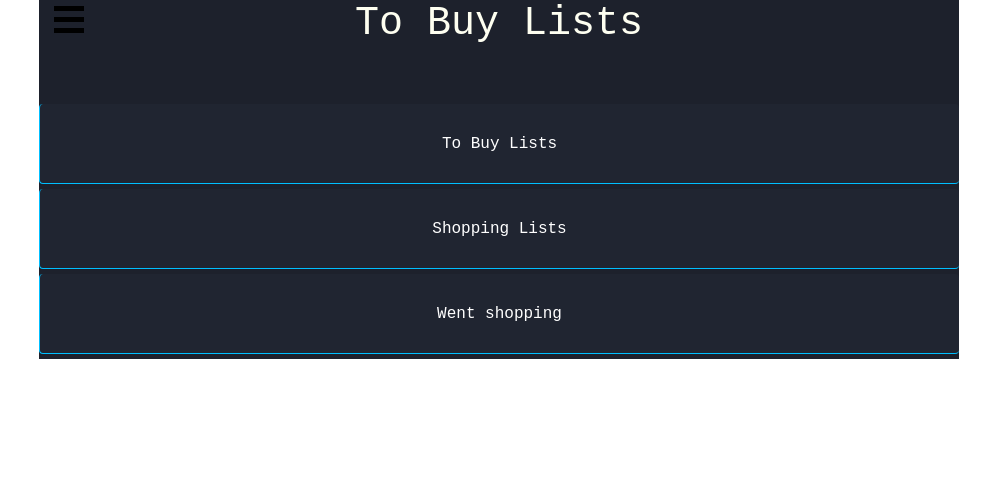
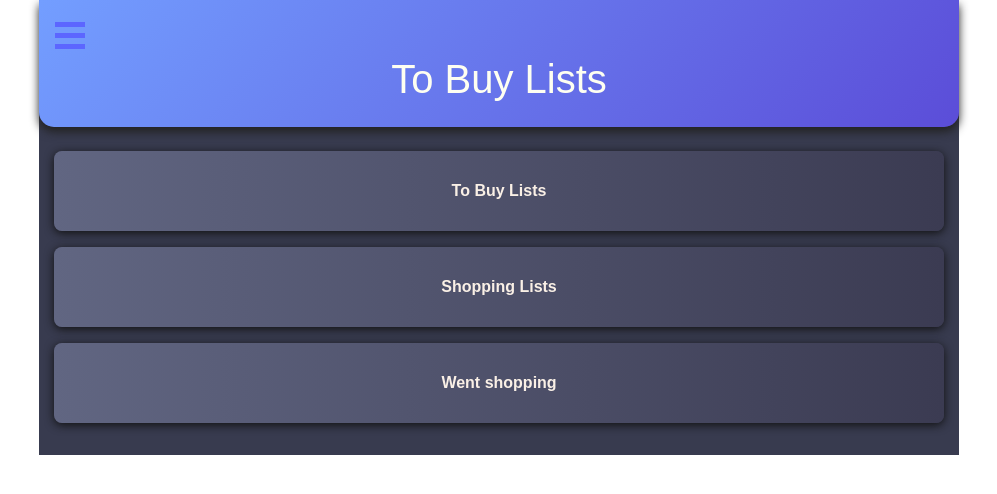
Before and after one commit to PaulDreyer09/to-buy-list, a React (Create React App) app: page / in a window 1280 px wide. Shown: the top 494 px of the page, without its empty margins (141-1138 px from the left). Built offline with nearby package versions, Linux system fonts and the light colour scheme.

Commit message:
Added styles and changed how lists are used by adding keys

```diff
--- a/src/App.js
+++ b/src/App.js
@@ -14,10 +14,10 @@ function App() {
   const [title, setTitle] = useState('To Buy Lists')
   //List items for ToBuyListPage TEST use before adding database
   const [toBuyLists, setToBuyLists] = useState(
-    [{name: 'Groceries', items: [{name:'Apples', quantity: 2}, {name:'Bananas', quantity: 2}]},
-                {name: 'Cloths', items: [{name:'Steel Point Boots', quantity: 1}, {name:'Cargo Shorts', quantity: 2}]},
-                {name: 'Tools', items: [{name:'Makita Cordless SDS Drill', quantity: 1}, {name:'10mm SDS Drill bit', quantity: 2}]},
-                {name: 'Games', items: [{name:'Age of Empires IV', quantity: 2}, {name:'Starcraft Remastered HD', quantity: 2}]}]
+    [{id: 'l0', name: 'Groceries', items: [{id: 1, name:'Apples', quantity: 2}, {id: 2, name:'Bananas', quantity: 2}]},
+                {id: 'l2', name: 'Cloths', items: [{id: 3, name:'Steel Point Boots', quantity: 1}, {id: 4, name:'Cargo Shorts', quantity: 2}]},
+                {id: 'l3', name: 'Tools', items: [{id: 5, name:'Makita Cordless SDS Drill', quantity: 1}, {id: 6, name:'10mm SDS Drill bit', quantity: 2}]},
+                {id: 'l4', name: 'Games', items: [{id: 7, name:'Age of Empires IV', quantity: 2}, {id: 8, name:'Starcraft Remastered HD', quantity: 2}]}]
 
   );
 
--- a/src/Components/AppHeader.js
+++ b/src/Components/AppHeader.js
@@ -5,14 +5,12 @@ import { Col, Row } from 'react-bootstrap';
 
 function AppHeader(props){
     return (
-        <div fluid className="AppHeader container container-fluid">
-            <div className='row'>
-                <div className='col-2'>
-                    <span><DropDownMenuButton/></span>
-                </div>
-                <div className='col-8'>
-                    <h1>{props.title}</h1>
-                </div>
+        <div fluid className="AppHeader container">
+            <div>
+                <span><DropDownMenuButton/></span>
+            </div>
+            <div>
+                <h1>{props.title}</h1>
             </div>
         </div>
   );
--- a/src/Components/ListItem.js
+++ b/src/Components/ListItem.js
@@ -0,0 +1,6 @@
+const ListItem = (props) =>
+    <div className='ListItem'>
+        <span>{props.listItem.name}</span>
+    </div>
+
+export default ListItem;
--- a/src/Components/MainMenuButtons.js
+++ b/src/Components/MainMenuButtons.js
@@ -6,15 +6,9 @@ import { Col, Row } from 'react-bootstrap';
 function MainMenuButtons(props){
     return (
     <div className='MainMenuButtons container container-fluid'>
-        <div className='row'>
-            <button onClick={props.handleTBLMainMenuButton} className='btn btn-block' >To Buy Lists</button>
-        </div>
-        <div className='row'>
-          <button className='btn btn-block' >Shopping Lists</button>
-        </div>
-        <div className='row'>
-          <button className='btn btn-block' >Went shopping</button>
-        </div>
+        <a onClick={props.handleTBLMainMenuButton} className='btn-block mainMenuButton' >To Buy Lists</a>
+        <a className='btn-block mainMenuButton' >Shopping Lists</a>
+        <a className='btn-block mainMenuButton' >Went shopping</a>
     </div>);
 }
 
--- a/src/Components/ToBuyList.js
+++ b/src/Components/ToBuyList.js
@@ -1,7 +1,10 @@
+import ListItem from './ListItem';
+
 const ToBuyList = (props) =>
 <div className='ToBuyList container'>
     <h4>{props.name}</h4>
-    {props.listItems.map((listItem) => <div className='row'>{listItem.name}</div>)}
+
+    {props.listItems.map((listItem) => (<ListItem key={listItem.id.toString()} listItem={listItem}/>))}
 </div>
 
 
--- a/src/Components/ToBuyListsPage.js
+++ b/src/Components/ToBuyListsPage.js
@@ -1,10 +1,8 @@
 import ToBuyList from './ToBuyList'
-
-
 
 const ToBuyListsPage = (props) =>
     <div className='ToBuyListsPage'>
-        {props.lists.map((list) => (<ToBuyList name={list.name} listItems={list.items}></ToBuyList>))}
+        {props.lists.map((list) => (<ToBuyList key={list.id} name={list.name} listItems={list.items}></ToBuyList>))}
     </div>
 
 
--- a/src/index.css
+++ b/src/index.css
@@ -1,6 +1,6 @@
 body {
   margin: 0;
-  font-family: Andale Mono, monospace;
+  font-family: sans-serif;
   -webkit-font-smoothing: antialiased;
   -moz-osx-font-smoothing: grayscale;
 }
@@ -15,35 +15,88 @@ code {
   text-align: center;
   color:linen;
   max-width: 920px;
-  background-color: #1d212c;
+  background-color: #383B4F;
 }
 
 h1{
   color: rgb(254, 255, 241);
 }
 
+.AppHeader{
+
+  width: 100%;
+  margin: 0;
+  padding: 1em;
+  background-image: linear-gradient(130deg, #739EFF,  #5b4dd8);
+  border-bottom-left-radius: 15px;
+  border-bottom-right-radius: 15px;
+  text-align: center;
+  box-shadow: 0px 5px 10px #222;
+
+
+}
+
 .AppHeader .DropDownMenuButton .menuButtonBar {
   width: 30px;
   height: 5px;
   margin: 6px 0px;
-  background-color: black;
+  padding: 0;
+  background-color: rgb(92, 102, 255);
 }
 
 .MainMenuButtons{
-  padding-top: 3em;
+  margin-top: 1.5em;
+  padding-bottom: 1em;
 }
 
-.MainMenuButtons button{
+.MainMenuButtons .mainMenuButton{
   height: 5em;
+  margin-bottom: 1em;
+  border-radius: 8px;
+  background-image: linear-gradient(90deg, #616682, #3B3B52);
+  box-shadow: 0px 2px 10px #111111;
+}
+
+.MainMenuButtons a{
+  display: block;
+  line-height: 5em;
   margin-bottom: 5px;
   border-top-width: 0px;
   border-right-width: 0px;
-  border-color: deepskyblue;
-  background-color: #202531;
+  text-decoration: none;
   color: white;
+  font-weight: bold;
+  cursor: pointer;
 }
+
+.MainMenuButtons a:hover{
+  text-decoration: none;
+
+}
+
+.ToBuyListsPage{
+  padding: 1em
+}
+
+.ToBuyList{
+  padding: 5px 0;
+  margin-bottom: 1em;
+  background-image: linear-gradient(90deg, #616682, #3B3B52);
+  border-radius: 10px;
+}
+
 
 
 .ToBuyList h4{
   text-align: left;
+  padding: 0 1em;
+
 }
+
+.ListItem{
+  text-align: left;
+  padding: 5px 2em;
+  margin: 0 1em 0 1em;
+
+
+}
```
